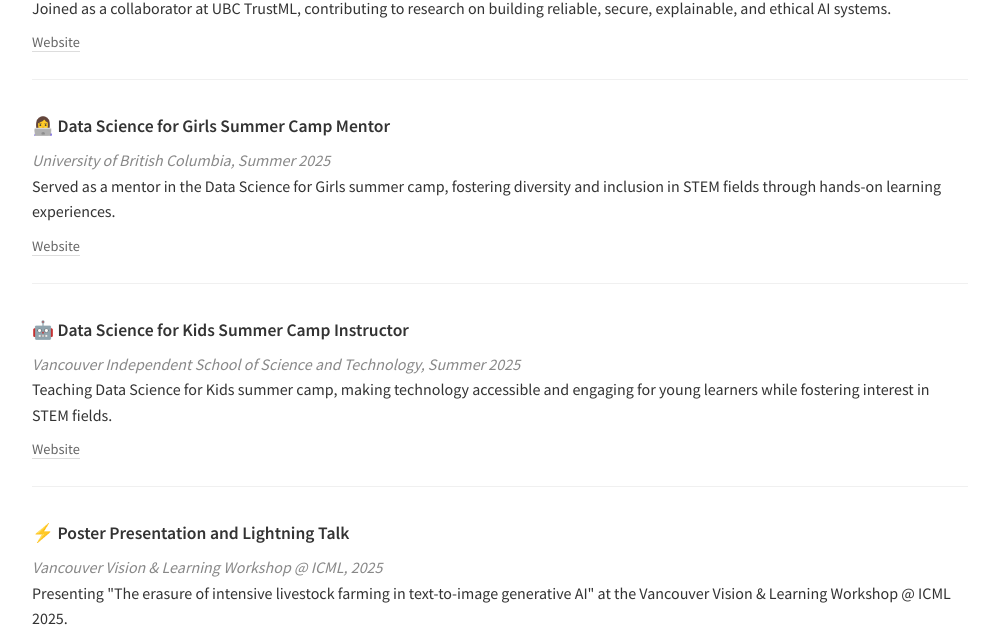
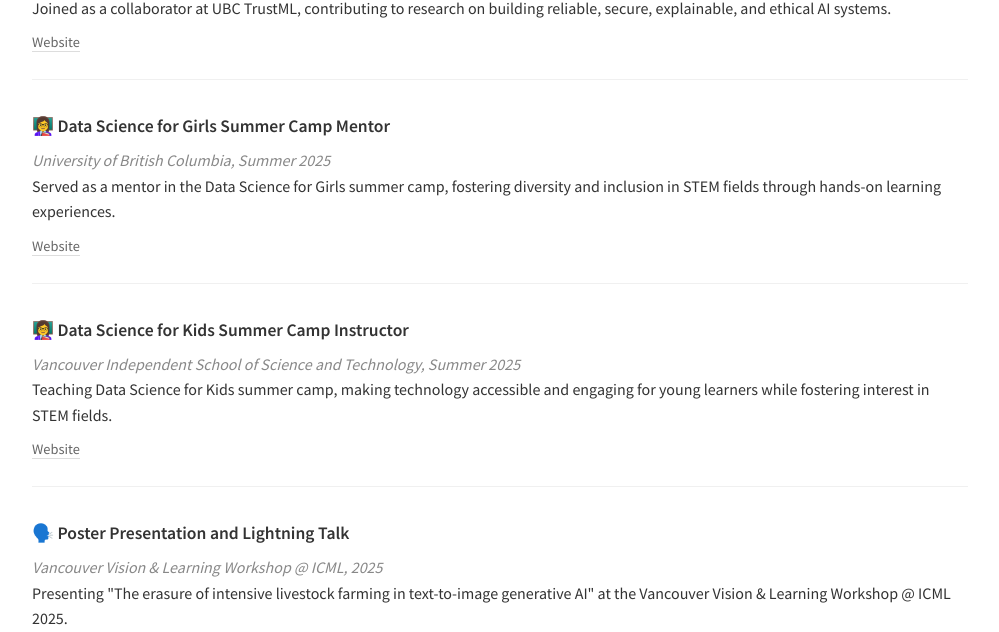
Before and after one commit to skysheng7/skysheng7.github.io, a Jekyll site: the page built from index.html, in a window 1280 px wide. Shown: the part 1446-2078 px from the top of the page, without its empty margins (140-1139 px from the left). Built offline with Jekyll 4.4.1, drawn with Linux system fonts in a browser that asks for light colours.

Commit message:
update font

```diff
--- a/assets/css/main.css
+++ b/assets/css/main.css
@@ -229,7 +229,7 @@
 
 .funding-summary h2 {
     font-size: 1.5rem;
-    font-weight: 500;
+    font-weight: 600;
     margin: 1rem 0 0.25rem 0;
 }
 
@@ -239,7 +239,7 @@
 
 .funding-total {
     font-size: 1.6rem;
-    font-weight: 700;
+    font-weight: 900;
     color: #2d5a27;
     margin: 0;
 }
--- a/index.html
+++ b/index.html
@@ -68,7 +68,7 @@
     </div>
 
     <div class="publication-item">
-        <div class="publication-title">👩‍💻 Data Science for Girls Summer Camp Mentor</div>
+        <div class="publication-title">👩‍🏫 Data Science for Girls Summer Camp Mentor</div>
         <div class="publication-venue">University of British Columbia, Summer 2025</div>
         <div class="publication-description">Served as a mentor in the Data Science for Girls summer camp, fostering diversity and inclusion in STEM fields through hands-on learning experiences.</div>
         <div class="publication-links">
@@ -77,7 +77,7 @@
     </div>
 
     <div class="publication-item">
-        <div class="publication-title">🤖 Data Science for Kids Summer Camp Instructor</div>
+        <div class="publication-title">👩‍🏫 Data Science for Kids Summer Camp Instructor</div>
         <div class="publication-venue">Vancouver Independent School of Science and Technology, Summer 2025</div>
         <div class="publication-description">Teaching Data Science for Kids summer camp, making technology accessible and engaging for young learners while fostering interest in STEM fields.</div>
         <div class="publication-links">
@@ -86,7 +86,7 @@
     </div>
 
     <div class="publication-item">
-        <div class="publication-title">⚡ Poster Presentation and Lightning Talk</div>
+        <div class="publication-title">🗣️ Poster Presentation and Lightning Talk</div>
         <div class="publication-venue">Vancouver Vision & Learning Workshop @ ICML, 2025</div>
         <div class="publication-description">Presenting "The erasure of intensive livestock farming in text-to-image generative AI" at the Vancouver Vision & Learning Workshop @ ICML 2025.</div>
         <div class="publication-links">
```
